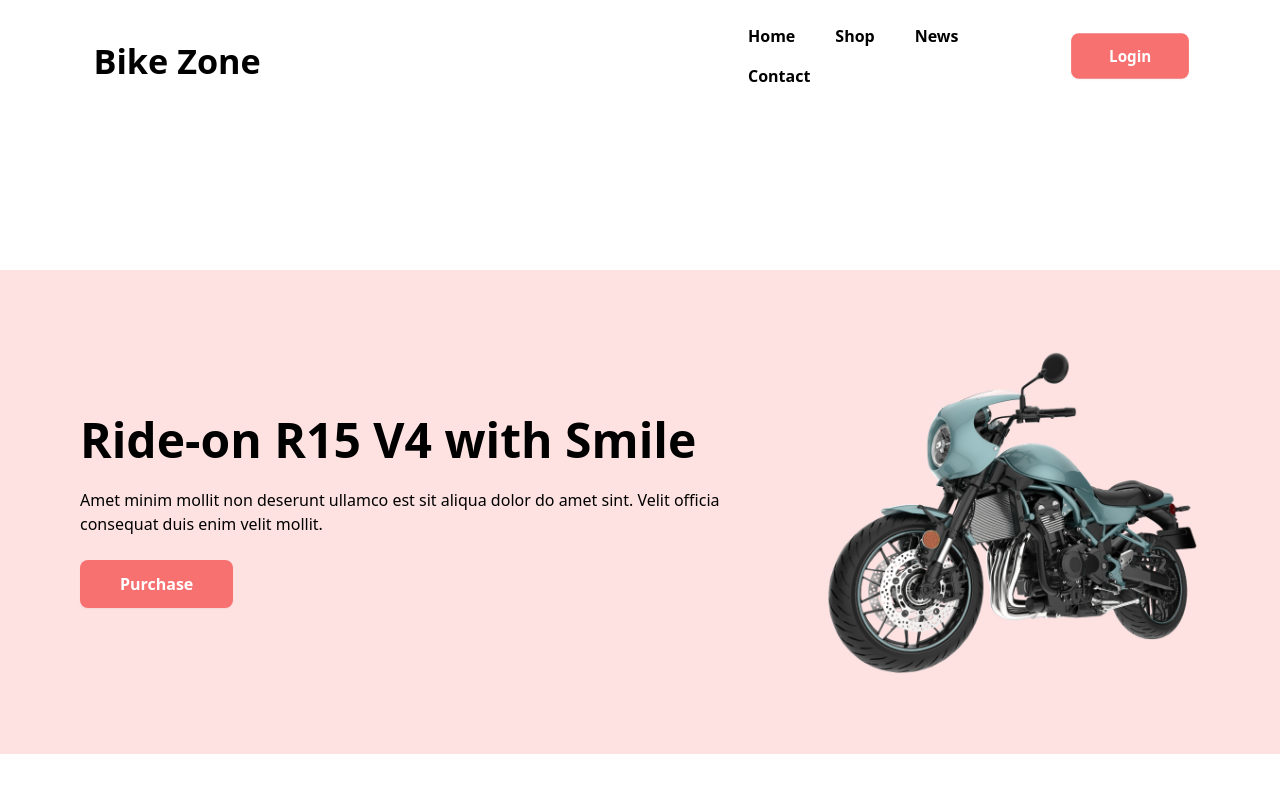
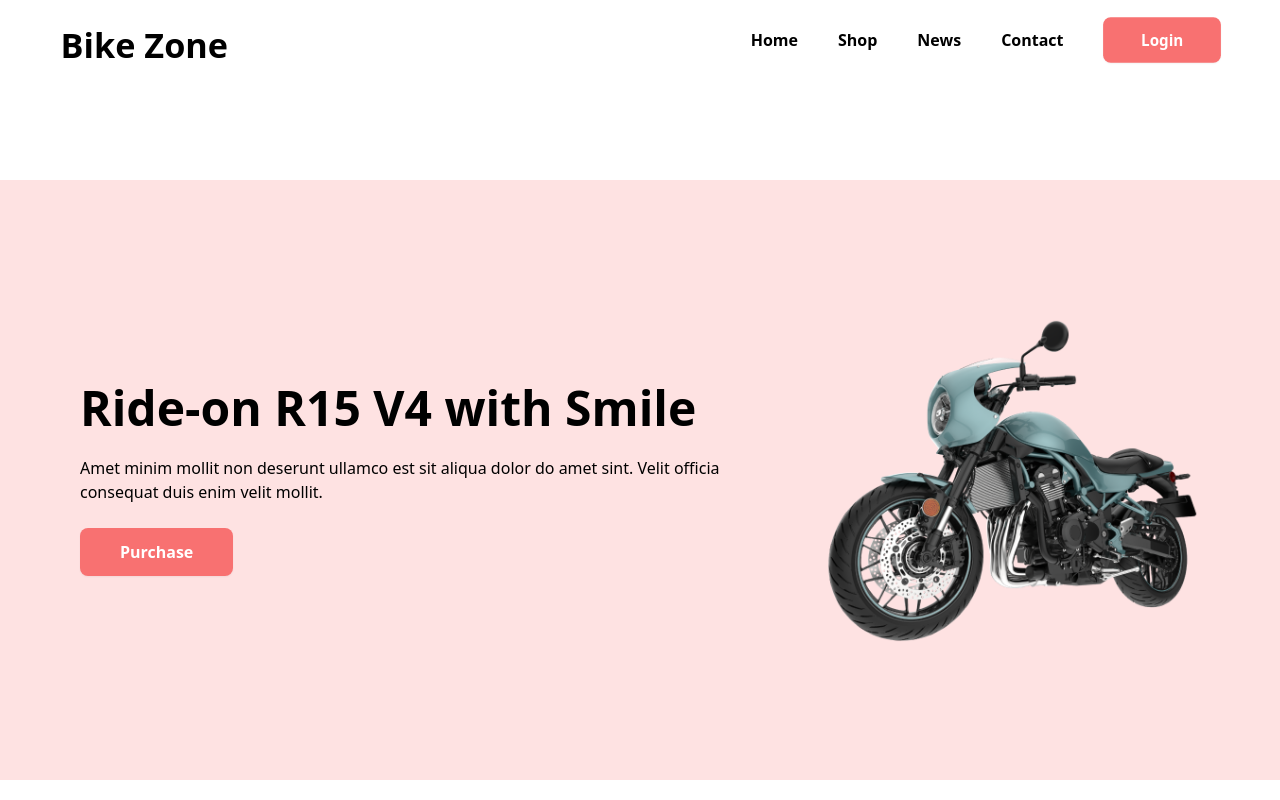
Before and after one commit to mdjihad84/Vite-react-website, a React (Vite) app: page / in a window 1280 px wide. Shown: the top 800 px of the page. Built offline with nearby package versions, Linux system fonts and the light colour scheme.

Commit message:
update hero area

```diff
--- a/src/components/Fetured.jsx
+++ b/src/components/Fetured.jsx
@@ -3,7 +3,7 @@ function Featured() {
   return (
     <div className="bg-white p-4">
       <div className="text-center mb-8">
-        <h2 className="text-black text-5xl font-semibold my-2">Featured Bikes This Year</h2>
+        <h2 className="text-black text-5xl font-semibold my-8">Featured Bikes This Year</h2>
       </div>
       <div className="flex flex-wrap justify-center gap-12">
         <div className="w-full sm:w-1/2 lg:w-1/4 p-2">
--- a/src/components/Header.jsx
+++ b/src/components/Header.jsx
@@ -20,11 +20,11 @@ function Header() {
         </div>
 
         {/* Logo for large screens */}
-        <a className="btn btn-ghost hidden lg:block text-black font-bold text-4xl font-system-ui px-20">Bike Zone</a>
+        <a className="btn btn-ghost hidden lg:block text-black font-bold text-4xl font-system-ui pl-[3rem]">Bike Zone</a>
       </div>
 
       {/*large screens */}
-      <div className="navbar-end hidden lg:flex px-20">
+      <div className="navbar-end hidden lg:flex pr-[3rem]">
         <ul className="menu menu-horizontal px-1">
           <li><a className="text-black ml-2 text-base font-semibold" href="#">Home</a></li>
           <li><a className="text-black ml-2 text-base font-semibold" href="#">Shop</a></li>
--- a/src/components/Hero.jsx
+++ b/src/components/Hero.jsx
@@ -2,7 +2,7 @@
 function Hero() {
   return (
     <section className="hero min-h-screen bg-white">
-      <div className="flex flex-col lg:flex-row-reverse items-center bg-red-100 p-20 py-30">
+      <div className="flex flex-col lg:flex-row-reverse items-center bg-red-100 p-20 py-30 h-[600px]">
         <img src="/src/assets/images/slider/bike1.png" className="max-w-full lg:max-w-sm rounded-lg" alt="Bike"/>
         <div className="lg:mr-8 text-center lg:text-left mt-6 lg:mt-0">
           <h1 className="text-3xl md:text-5xl font-bold text-black">Ride-on R15 V4 with Smile</h1>
--- a/src/components/Latest.jsx
+++ b/src/components/Latest.jsx
@@ -3,12 +3,12 @@ function Latest() {
     <section className="bg-white py-10">
       <div className="container mx-auto px-4">
         <div className="text-center mb-10">
-          <h1 className="text-5xl font-semibold text-black mt-6">latest News</h1>
+          <h1 className="text-5xl font-semibold text-black my-8">latest News</h1>
         </div>
 
         {/* 1st card */}
         <div className="flex flex-wrap justify-center gap-6 mt-6">
-          <div className="card w-full sm:w-80 md:w-96 shadow-xl p-6 border border-solid">
+          <div className="card w-full shadow-xl p-6 border border-solid w-[25rem]">
             <figure>
               <img src="/src/assets/images/others/Latest1.png" alt="Ducati XDIAVEL S-73" className="w-full"/>
             </figure>
@@ -22,7 +22,7 @@ function Latest() {
           </div>
 
           {/* 2nd card */}
-          <div className="card w-full sm:w-80 md:w-96 shadow-xl p-6 border border-solid">
+          <div className="card w-full shadow-xl p-6 border border-solid w-[25rem]">
             <figure>
               <img src="/src/assets/images/others/Latest2.png" alt="Motorcycles & Scooters" className="w-full"/>
             </figure>
@@ -36,7 +36,7 @@ function Latest() {
           </div>
 
           {/* 3th card */}
-          <div className="card w-full sm:w-80 md:w-96 shadow-xl p-6 border border-solid">
+          <div className="card w-full shadow-xl p-6 border border-solid w-[25rem]">
             <figure>
               <img src="/src/assets/images/others/Latest3.png" alt="2021 Honda CBR500R" className="w-full"/>
             </figure>
```
